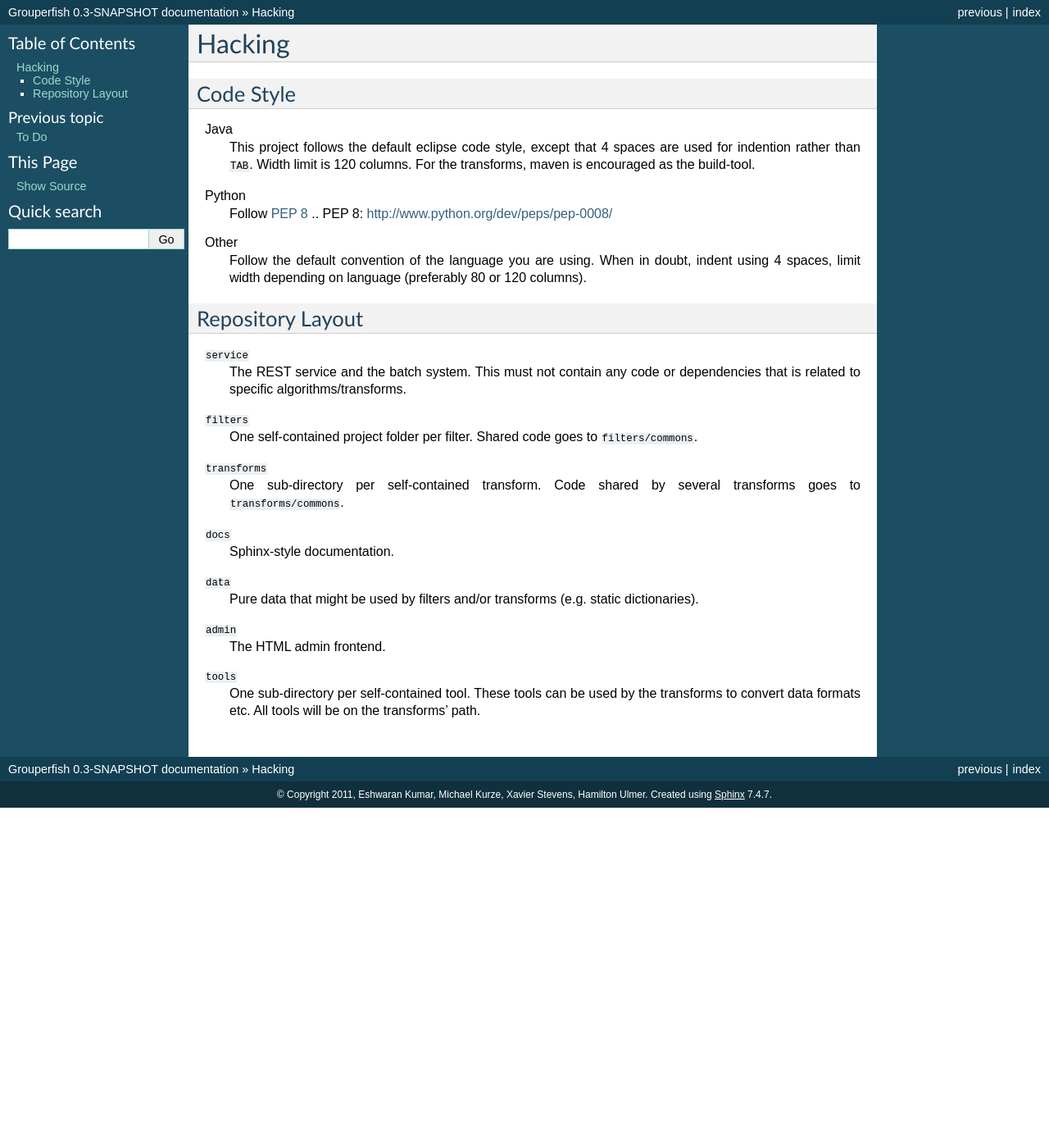
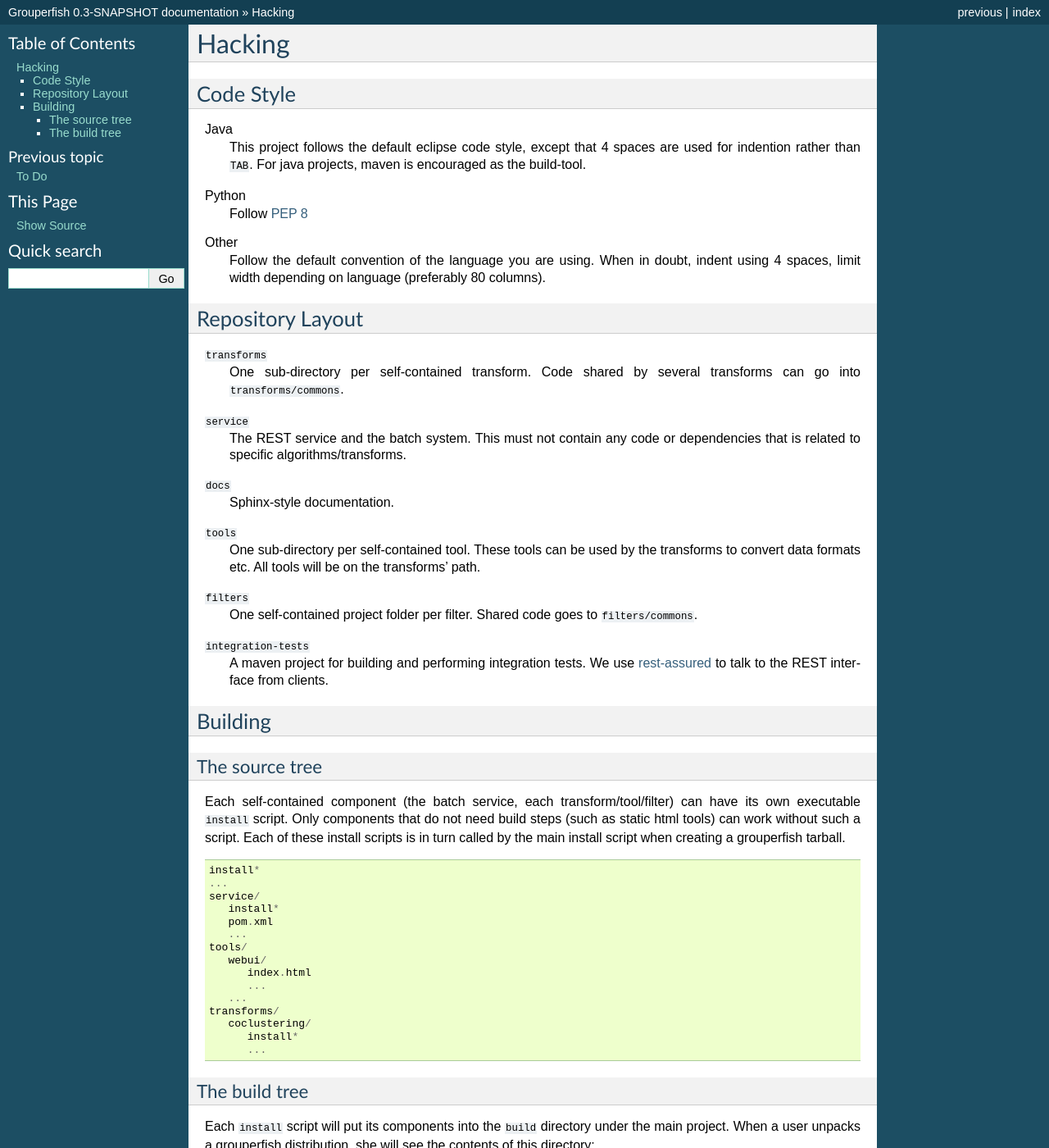
Before and after one commit to mozilla-metrics/grouperfish, a Sphinx documentation site: the page built from docs/hacking.rst, in a window 1280 px wide and 1400 px high. Shown: the whole window at 82% size. Built offline with Sphinx 7.4.7, drawn with Linux system fonts in a browser that asks for light colours; formulas are drawn with MathJax 3; some of the changed text lies outside the part shown.

Commit message:
Added central install script that calls per-component install-scripts.

```diff
--- a/docs/hacking.rst
+++ b/docs/hacking.rst
@@ -10,46 +10,101 @@ Code Style
 Java
     This project follows the default eclipse code style, except that 4 spaces
     are used for indention rather than ``TAB``.
-    Width limit is 120 columns. For the transforms, maven is encouraged as the
-    build-tool.
+    For java projects, maven is encouraged as the build-tool.
 
 Python
     Follow `PEP 8`_
+
     .. _`PEP 8`: http://www.python.org/dev/peps/pep-0008/
 
 Other
     Follow the default convention of the language you are using.
     When in doubt, indent using 4 spaces, limit width depending on language
-    (preferably 80 or 120 columns).
+    (preferably 80 columns).
 
 
 Repository Layout
 -----------------
+
+``transforms``
+    One sub-directory per self-contained transform.
+    Code shared by several transforms can go into ``transforms/commons``.
 
 ``service``
     The REST service and the batch system.
     This must not contain any code or dependencies that is related to specific
     algorithms/transforms.
 
-``filters``
-    One self-contained project folder per filter. Shared code goes to
-    ``filters/commons``.
-
-``transforms``
-    One sub-directory per self-contained transform.
-    Code shared by several transforms goes to ``transforms/commons``.
-
 ``docs``
     Sphinx-style documentation.
-
-``data``
-    Pure data that might be used by filters and/or transforms (e.g. static
-    dictionaries).
-
-``admin``
-    The HTML admin frontend.
 
 ``tools``
     One sub-directory per self-contained tool. These tools can be used by the
     transforms to convert data formats etc. All tools will be on the
     transforms' path.
+
+``filters``
+    One self-contained project folder per filter.
+    Shared code goes to ``filters/commons``.
+
+``integration-tests``
+   A maven project for building and performing integration tests.
+   We use `rest-assured`_ to talk to the REST interface from clients.
+
+   .. _`rest-assured`: http://code.google.com/p/rest-assured/
+
+
+Building
+--------
+
+The source tree
+^^^^^^^^^^^^^^^
+
+Each self-contained component (the batch service, each transform/tool/filter)
+can have its own executable ``install`` script. Only components that do not
+need build steps (such as static html tools) can work without such a script.
+Each of these install scripts is in turn called by the main install script
+when creating a grouperfish tarball.
+
+::
+
+    install*
+    ...
+    service/
+       install*
+       pom.xml
+       ...
+    tools/
+       webui/
+          index.html
+          ...
+       ...
+    transforms/
+       coclustering/
+          install*
+          ...
+
+
+The build tree
+^^^^^^^^^^^^^^
+
+Each ``install`` script will put its components into the ``build`` directory
+under the main project. When a user unpacks a grouperfish distribution, she
+will see the contents of this directory:
+
+::
+
+    build/
+        bin/
+            grouperfish*
+        lib/
+            grouperfish-service.jar
+        transforms/
+            coclustering/
+                coclustering*
+                ...
+        tools/
+            webui/
+                index.html
+                ...
+            ...
```
Also changed, not shown: 8 other files.
